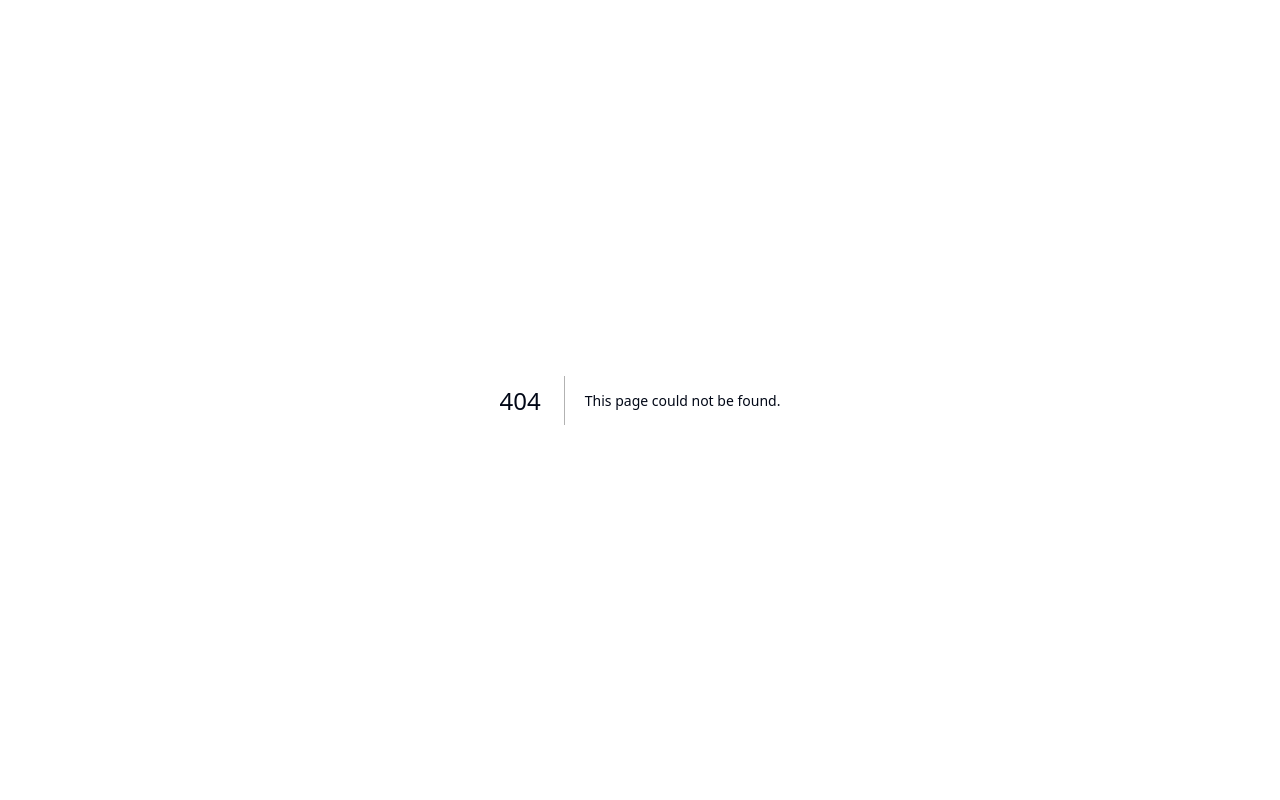
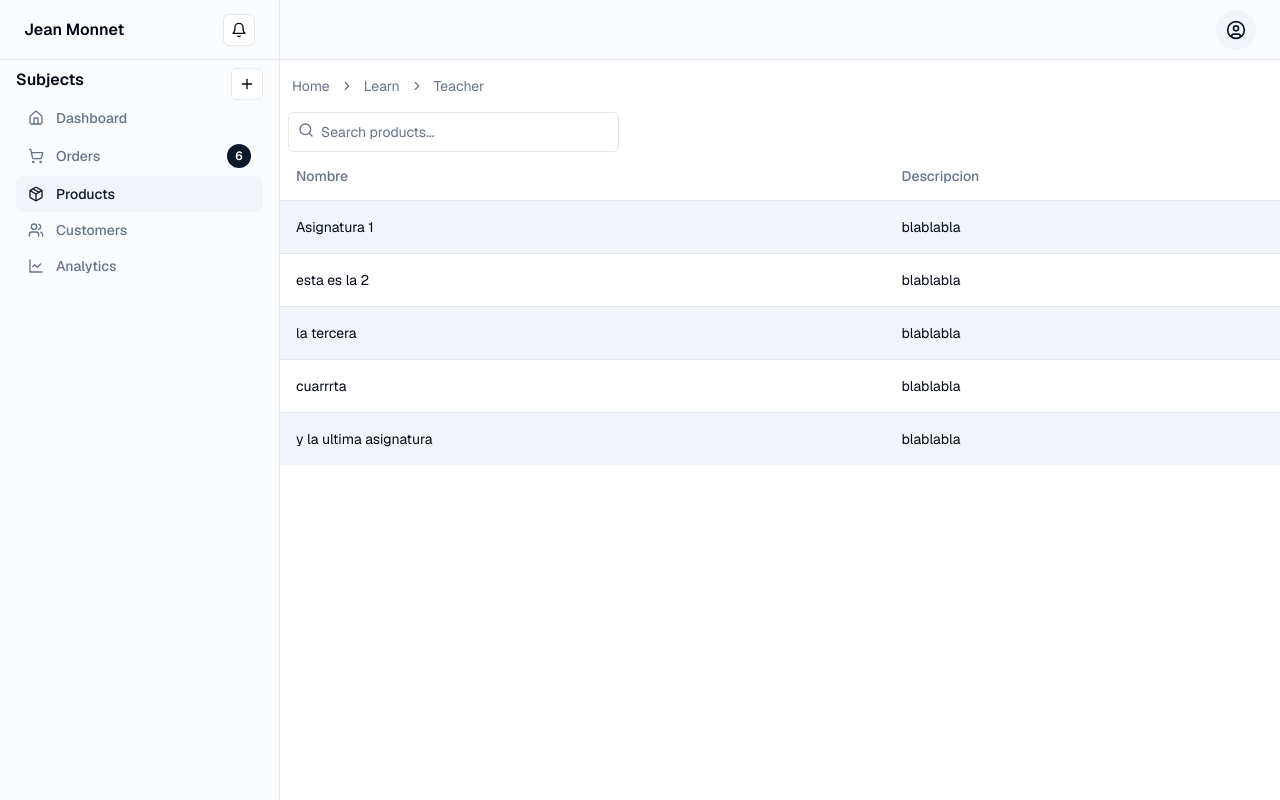
Before and after one commit to ManPuyol/Jean-Monnet-Serious-Game, a Next.js app: page /learn/teacher in a window 1280 px wide. Before the commit this address had no page. Built offline with nearby package versions, Linux system fonts and the light colour scheme.

Commit message:
Teacher page dashboard

```diff
--- /dev/null
+++ b/app/learn/teacher/page.tsx
@@ -0,0 +1,86 @@
+"use client"
+import React, { useState } from 'react';
+import { Card, CardContent, CardDescription, CardHeader, CardTitle } from "@/components/ui/card";
+import { Input } from "@/components/ui/input";
+import {
+  Breadcrumb,
+  BreadcrumbItem,
+  BreadcrumbLink,
+  BreadcrumbList,
+  BreadcrumbSeparator,
+} from "@/components/ui/breadcrumb";
+import { Table, TableBody, TableCell, TableHead, TableHeader, TableRow } from "@/components/ui/table";
+import { Search } from "lucide-react";
+
+const initialData = [
+  { nombre: "Asignatura 1", descripcion: "blablabla" },
+  { nombre: "esta es la 2", descripcion: "blablabla" },
+  { nombre: "la tercera", descripcion: "blablabla" },
+  { nombre: "cuarrrta", descripcion: "blablabla" },
+  { nombre: "y la ultima asignatura", descripcion: "blablabla" }
+];
+
+export default function Teacher() {
+  const [searchTerm, setSearchTerm] = useState('');
+  const [data, setData] = useState(initialData);
+
+  const handleSearch = (event) => {
+    const value = event.target.value;
+    setSearchTerm(value);
+    const filteredData = initialData.filter(item =>
+      item.nombre.toLowerCase().includes(value.toLowerCase())
+    );
+    setData(filteredData);
+  };
+
+  return (
+    <div>
+      <Breadcrumb className="pl-3 py-4">
+        <BreadcrumbList>
+          <BreadcrumbItem>
+            <BreadcrumbLink href="/">Home</BreadcrumbLink>
+          </BreadcrumbItem>
+          <BreadcrumbSeparator />
+          <BreadcrumbItem>
+            <BreadcrumbLink href="/learn">Learn</BreadcrumbLink>
+          </BreadcrumbItem>
+          <BreadcrumbSeparator />
+          <BreadcrumbItem>
+            <BreadcrumbLink href="/learn/teacher">Teacher</BreadcrumbLink>
+          </BreadcrumbItem>
+        </BreadcrumbList>
+      </Breadcrumb>
+
+      <div className="w-full flex-1 pl-2">
+        <form>
+          <div className="relative">
+            <Search className="absolute left-2.5 top-2.5 h-4 w-4 text-muted-foreground" />
+            <Input
+              type="search"
+              placeholder="Search products..."
+              className="w-full appearance-none bg-background pl-8 shadow-none md:w-2/3 lg:w-1/3"
+              value={searchTerm}
+              onChange={handleSearch}
+            />
+          </div>
+        </form>
+      </div>
+      <Table className="full">
+        <TableHeader>
+          <TableRow>
+            <TableHead className="hidden sm:table-cell">Nombre</TableHead>
+            <TableHead className="hidden sm:table-cell">Descripcion</TableHead>
+          </TableRow>
+        </TableHeader>
+        <TableBody>
+          {data.map((item, index) => (
+            <TableRow key={index} className={index % 2 === 0 ? "bg-accent" : ""}>
+              <TableCell>{item.nombre}</TableCell>
+              <TableCell className="hidden sm:table-cell">{item.descripcion}</TableCell>
+            </TableRow>
+          ))}
+        </TableBody>
+      </Table>
+    </div>
+  );
+}
--- a/app/teacher/page.tsx
+++ /dev/null
@@ -1,39 +0,0 @@
-import { Card, CardContent, CardDescription, CardHeader, CardTitle } from "@/components/ui/card";
-import { Table, TableBody, TableCell, TableHead, TableHeader, TableRow } from "@/components/ui/table";
-
-const data = [
-  { nombre: "Tema1", descripcion: "blablabla" },
-  { nombre: "Tema2", descripcion: "blablabla" },
-  { nombre: "Tema3", descripcion: "blablabla" },
-  { nombre: "Tema4", descripcion: "blablabla" },
-  { nombre: "Tema5", descripcion: "blablabla" }
-];
-
-export default function Teacher() {
-  return (
-    <Card>
-      <CardHeader className="px-7">
-        <CardTitle>Orders</CardTitle>
-        <CardDescription>Recent orders from your store.</CardDescription>
-      </CardHeader>
-      <CardContent>
-        <Table className="full">
-          <TableHeader>
-            <TableRow>
-              <TableHead className="hidden sm:table-cell">Nombre</TableHead>
-              <TableHead className="hidden sm:table-cell">Descripcion</TableHead>
-            </TableRow>
-          </TableHeader>
-          <TableBody>
-            {data.map((item, index) => (
-              <TableRow key={index} className={index % 2 === 0 ? "bg-accent" : ""}>
-                <TableCell>{item.nombre}</TableCell>
-                <TableCell className="hidden sm:table-cell">{item.descripcion}</TableCell>
-              </TableRow>
-            ))}
-          </TableBody>
-        </Table>
-      </CardContent>
-    </Card>
-  );
-}
--- /dev/null
+++ b/components/ui/breadcrumb.tsx
@@ -0,0 +1,115 @@
+import * as React from "react"
+import { Slot } from "@radix-ui/react-slot"
+import { ChevronRight, MoreHorizontal } from "lucide-react"
+
+import { cn } from "@/lib/utils"
+
+const Breadcrumb = React.forwardRef<
+  HTMLElement,
+  React.ComponentPropsWithoutRef<"nav"> & {
+    separator?: React.ReactNode
+  }
+>(({ ...props }, ref) => <nav ref={ref} aria-label="breadcrumb" {...props} />)
+Breadcrumb.displayName = "Breadcrumb"
+
+const BreadcrumbList = React.forwardRef<
+  HTMLOListElement,
+  React.ComponentPropsWithoutRef<"ol">
+>(({ className, ...props }, ref) => (
+  <ol
+    ref={ref}
+    className={cn(
+      "flex flex-wrap items-center gap-1.5 break-words text-sm text-muted-foreground sm:gap-2.5",
+      className
+    )}
+    {...props}
+  />
+))
+BreadcrumbList.displayName = "BreadcrumbList"
+
+const BreadcrumbItem = React.forwardRef<
+  HTMLLIElement,
+  React.ComponentPropsWithoutRef<"li">
+>(({ className, ...props }, ref) => (
+  <li
+    ref={ref}
+    className={cn("inline-flex items-center gap-1.5", className)}
+    {...props}
+  />
+))
+BreadcrumbItem.displayName = "BreadcrumbItem"
+
+const BreadcrumbLink = React.forwardRef<
+  HTMLAnchorElement,
+  React.ComponentPropsWithoutRef<"a"> & {
+    asChild?: boolean
+  }
+>(({ asChild, className, ...props }, ref) => {
+  const Comp = asChild ? Slot : "a"
+
+  return (
+    <Comp
+      ref={ref}
+      className={cn("transition-colors hover:text-foreground", className)}
+      {...props}
+    />
+  )
+})
+BreadcrumbLink.displayName = "BreadcrumbLink"
+
+const BreadcrumbPage = React.forwardRef<
+  HTMLSpanElement,
+  React.ComponentPropsWithoutRef<"span">
+>(({ className, ...props }, ref) => (
+  <span
+    ref={ref}
+    role="link"
+    aria-disabled="true"
+    aria-current="page"
+    className={cn("font-normal text-foreground", className)}
+    {...props}
+  />
+))
+BreadcrumbPage.displayName = "BreadcrumbPage"
+
+const BreadcrumbSeparator = ({
+  children,
+  className,
+  ...props
+}: React.ComponentProps<"li">) => (
+  <li
+    role="presentation"
+    aria-hidden="true"
+    className={cn("[&>svg]:size-3.5", className)}
+    {...props}
+  >
+    {children ?? <ChevronRight />}
+  </li>
+)
+BreadcrumbSeparator.displayName = "BreadcrumbSeparator"
+
+const BreadcrumbEllipsis = ({
+  className,
+  ...props
+}: React.ComponentProps<"span">) => (
+  <span
+    role="presentation"
+    aria-hidden="true"
+    className={cn("flex h-9 w-9 items-center justify-center", className)}
+    {...props}
+  >
+    <MoreHorizontal className="h-4 w-4" />
+    <span className="sr-only">More</span>
+  </span>
+)
+BreadcrumbEllipsis.displayName = "BreadcrumbElipssis"
+
+export {
+  Breadcrumb,
+  BreadcrumbList,
+  BreadcrumbItem,
+  BreadcrumbLink,
+  BreadcrumbPage,
+  BreadcrumbSeparator,
+  BreadcrumbEllipsis,
+}
```
